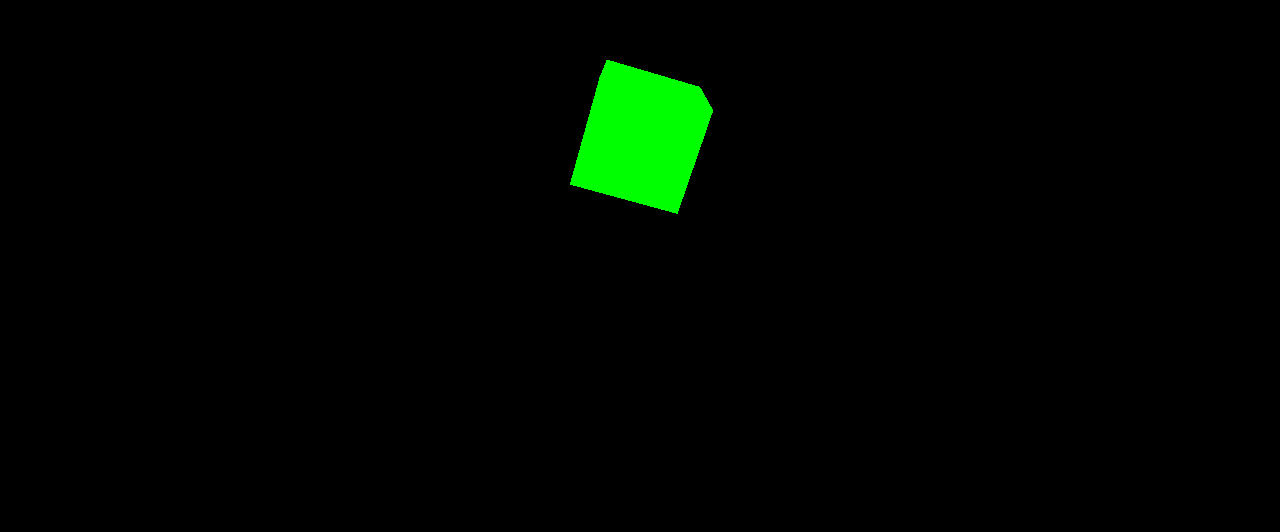
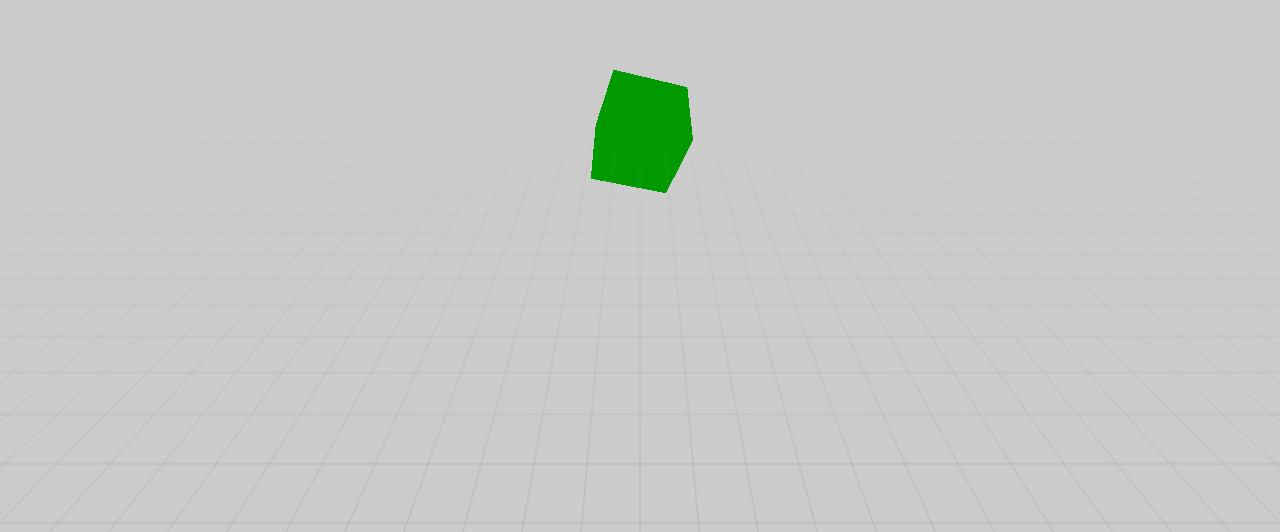
Before and after one commit to johnrees/threejs-starter-project, a plain HTML site: page index.html in a window 1280 px wide. Shown: the part 268-800 px from the top of the page. Drawn offline with nearby package versions, Linux system fonts and the light colour scheme; animation ran at ten frames a second.

Commit message:
added grid

```diff
--- a/index.html
+++ b/index.html
@@ -7,25 +7,45 @@
     <meta http-equiv="X-UA-Compatible" content="IE=edge" />
     <meta name="viewport" content="width=device-width, user-scalable=no, minimum-scale=1.0, maximum-scale=1.0">
     <style>
-      * { box-sizing: border-box; margin: 0; }
-      canvas { width: 100%; height: 100% }
+      * { box-sizing: border-box; margin: 0; padding: 0; }
+      #main { width: 100%; height: 100vh; }
+      canvas { width: 100%; height: 100%; }
     </style>
     <script src="https://cdnjs.cloudflare.com/ajax/libs/three.js/87/three.min.js"></script>
   </head>
   <body>
+    <div id="main" />
     <script>
       var scene = new THREE.Scene();
       var camera = new THREE.PerspectiveCamera( 75, window.innerWidth/window.innerHeight, 0.1, 1000 );
       var renderer = new THREE.WebGLRenderer();
+      renderer.setClearColor(0xcccccc);
 
-      document.body.appendChild( renderer.domElement );
+      document.getElementById('main').appendChild( renderer.domElement );
 
       var geometry = new THREE.BoxGeometry( 1, 1, 1 );
-      var material = new THREE.MeshBasicMaterial( { color: 0x00ff00 } );
+      var material = new THREE.MeshLambertMaterial( { color: 0x00ff00 } );
       var cube = new THREE.Mesh( geometry, material );
       scene.add( cube );
 
-      camera.position.z = 5;
+      var l = new THREE.AmbientLight();
+      scene.add(l);
+
+      camera.position.copy(new THREE.Vector3(0,3,6));
+      camera.lookAt(new THREE.Vector3(0,0,0));
+
+      var texture = new THREE.TextureLoader().load("grid.png");
+      texture.wrapS = THREE.RepeatWrapping;
+      texture.wrapT = THREE.RepeatWrapping;
+      texture.repeat.set(100, 100);
+
+      const plane = new THREE.Mesh(
+        new THREE.PlaneGeometry(30,30),
+        new THREE.MeshLambertMaterial({ map: texture, transparent: true })
+      );
+      // plane.position.x = 100;
+      plane.rotation.x = -Math.PI/2;
+      scene.add(plane);
 
       var animate = function () {
         requestAnimationFrame(animate);
@@ -43,7 +63,6 @@
       window.addEventListener("resize", handleResize)
 
       requestAnimationFrame(animate);
-
     </script>
   </body>
 </html>
```
Also changed, not shown: grid.png (added).
